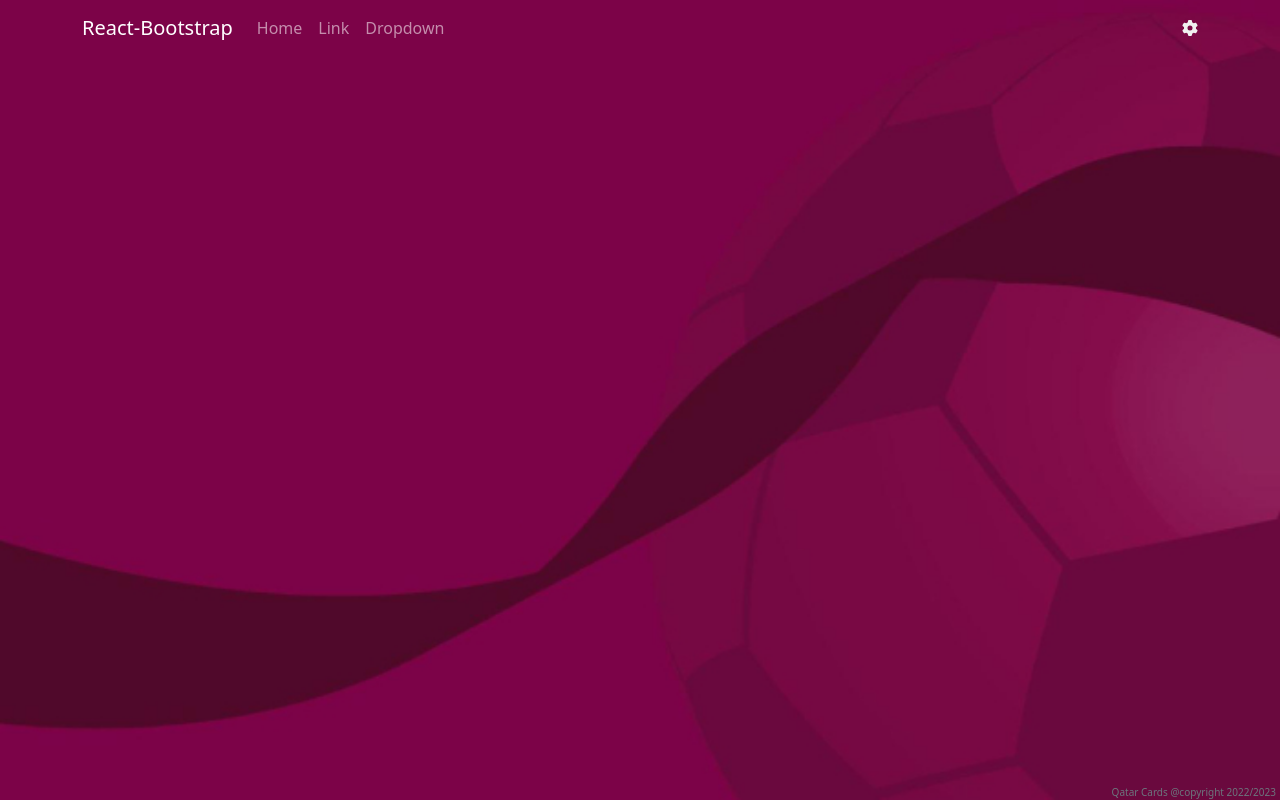
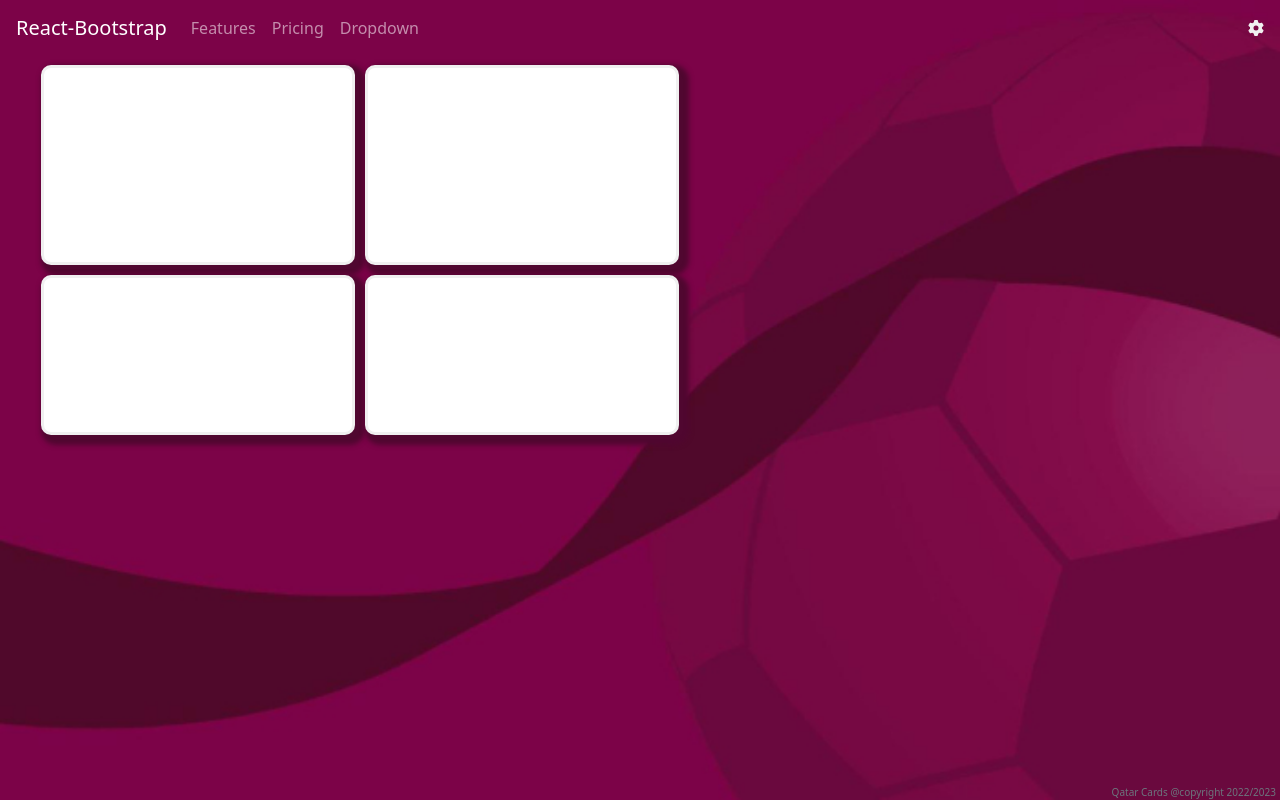
Before and after one commit to TridenteMagistral/QatarCards-FrontEnd, a React (Create React App) app: page / in a window 1280 px wide. Built offline with nearby package versions, Linux system fonts and the light colour scheme.

Commit message:
refactor:some navbar changes and home template content

```diff
--- a/src/components/Home/Home.css
+++ b/src/components/Home/Home.css
@@ -6,4 +6,41 @@
     height: 100%;
     position: fixed;
     z-index: -1;
+    padding-top: 60px;
 }
+
+.novedades-principales {
+    height: 200px;
+    background-color: white;
+    margin: 5px;
+    border: solid;
+    border-radius: 10px;
+    box-shadow: 5px 5px 5px 5px #500730;
+}
+
+.novedades-secundarias {
+    height: 200px;
+    background-color: white;
+    margin: 5px;
+    border: solid;
+    border-radius: 10px;
+    box-shadow: 5px 5px 5px 5px #500730;
+}
+
+.novedades-terciarias {
+    height: 160px;
+    background-color: white;
+    margin: 5px;
+    border: solid;
+    border-radius: 10px;
+    box-shadow: 5px 5px 5px 5px #500730;
+}
+
+.novedades {
+    height: 160px;
+    background-color: white;
+    margin: 5px;
+    border: solid;
+    border-radius: 10px;
+    box-shadow: 5px 5px 5px 5px #500730;
+}
--- a/src/components/Home/Home.jsx
+++ b/src/components/Home/Home.jsx
@@ -2,8 +2,25 @@ import "./Home.css"
 
 export default function Home() {
     return (
-        <div className="wallpaper-mundial ">
+        <div className="wallpaper-mundial ps-5">
+            <div className="row">
+                <div className="novedades-principales col-12 col-sm-3  ">
 
+                </div>
+
+                <div className="novedades-secundarias col-12 col-sm-3">
+
+                </div>
+            </div>
+            <div className="row">
+                <div className="novedades-terciarias col-12 col-sm-3">
+
+                </div>
+
+                <div className="novedades col-12 col-sm-3 ">
+
+                </div>
+            </div>
         </div>
     )
 }
--- a/src/components/Navbar/Navbar.css
+++ b/src/components/Navbar/Navbar.css
@@ -1,7 +1,18 @@
-.dropdown-menu[data-bs-popper]{
-    right: 0 ;
+.dropdown-menu[data-bs-popper] {
+    right: 0;
     left: auto;
 }
-.dropdown-toggle::after{
+
+.dropdown-toggle::after {
     display: none;
 }
+
+.icon {
+
+}
+
+@media(max-width:578px) {
+    .navbar-collapse {
+        background-color: #7c0348;
+    }
+}
--- a/src/components/Navbar/Navbar.jsx
+++ b/src/components/Navbar/Navbar.jsx
@@ -1,4 +1,3 @@
-import Container from 'react-bootstrap/Container';
 import Nav from 'react-bootstrap/Nav';
 import Navbar from 'react-bootstrap/Navbar';
 import { faGear } from '@fortawesome/free-solid-svg-icons';
@@ -8,15 +7,22 @@ import "./Navbar.css"
 
 function BasicExample() {
   return (
-    <Navbar className='fixed-top' variant="dark" expand="lg">
-      <Container>
+    <Navbar collapseOnSelect className='fixed-top ps-3' expand="sm" variant="dark">
         <Navbar.Brand href="#home">React-Bootstrap</Navbar.Brand>
-        <Navbar.Toggle aria-controls="basic-navbar-nav" />
-        <Navbar.Collapse id="basic-navbar-nav">
+      <div className='d-flex '>
+        <NavDropdown className='mx-3 m-auto d-block d-sm-none icon' title={<FontAwesomeIcon icon={faGear} />} id="basic-nav-dropdown">
+          <NavDropdown.Item href="#action/3.1">Action</NavDropdown.Item>
+          <NavDropdown.Item href="#action/3.2">
+            Another action
+          </NavDropdown.Item>
+        </NavDropdown>
+        <Navbar.Toggle aria-controls="responsive-navbar-nav" />
+      </div>
+      <Navbar.Collapse id="responsive-navbar-nav">
         <Nav className="me-auto">
-            <Nav.Link href="#home">Home</Nav.Link>
-            <Nav.Link href="#link">Link</Nav.Link>
-            <NavDropdown title="Dropdown" id="basic-nav-dropdown">
+          <Nav.Link href="#features">Features</Nav.Link>
+          <Nav.Link href="#pricing">Pricing</Nav.Link>
+          <NavDropdown title="Dropdown" id="collasible-nav-dropdown">
             <NavDropdown.Item href="#action/3.1">Action</NavDropdown.Item>
             <NavDropdown.Item href="#action/3.2">
               Another action
@@ -29,16 +35,15 @@ function BasicExample() {
           </NavDropdown>
         </Nav>
       </Navbar.Collapse>
-        <NavDropdown title={<FontAwesomeIcon icon={faGear} />}  id="basic-nav-dropdown">
+      <NavDropdown className='mx-3 m-auto d-none d-sm-block icon' title={<FontAwesomeIcon icon={faGear} />} id="basic-nav-dropdown">
           <NavDropdown.Item href="#action/3.1">Action</NavDropdown.Item>
           <NavDropdown.Item href="#action/3.2">
             Another action
           </NavDropdown.Item>
         </NavDropdown>
-
-      </Container>
-    </Navbar >
+    </Navbar>
   );
 }
 
+
 export default BasicExample;
```
Lines whose indentation alone changed are shown as unchanged.
